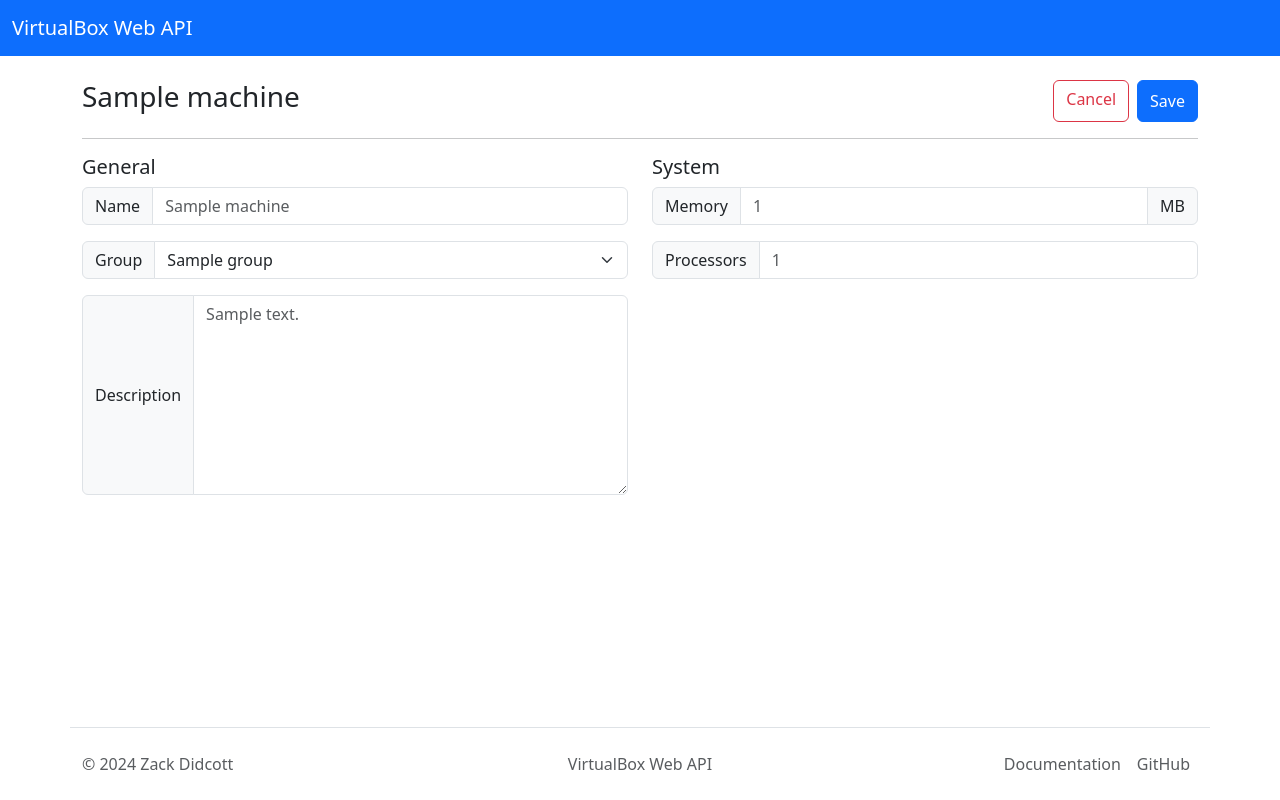
After one commit to Zedeldi/vbox-api, a Flask app: template vbox_api/http/templates/machine_edit.html in a window 1280 px wide. The commit adds this page. Run offline with Flask 3, Linux system fonts and the light colour scheme; the template is opened without the code that fills it: most values are stand-ins (such as "Sample title", 1, 10 or a date in 2020); some libraries are stand-ins or nearby versions.

Commit message:
Add initial machine_edit endpoint for HTTP interface

```diff
--- a/vbox_api/http/templates/dashboard.html
+++ b/vbox_api/http/templates/dashboard.html
@@ -11,7 +11,7 @@
         <p class="card-text">
           <span class="badge text-bg-{{ ['secondary', 'success', 'warning', 'danger'][machine.get_health()] }}">{{ machine.get_state_name() }}</span>
           <br>
-          Location: {{ machine.groups[0] }}
+          Group: {{ machine.groups[0] }}
         </p>
       </div>
     </div>
--- a/vbox_api/http/templates/machine.html
+++ b/vbox_api/http/templates/machine.html
@@ -3,6 +3,9 @@
 {% block content %}
 <div class="d-flex">
   <h3 class="me-auto">{{ machine.name }}</h3>
+  {% if machine.state in ("PoweredOff", "Saved", "Aborted") %}
+  <a class="btn btn-secondary me-2" href="{{ url_for('machine_edit', machine_id=machine.id) }}" role="button">Edit</a>
+  {% endif %}
   <div class="btn-group">
     {% if machine.state == "Running" and machine.vrde_server.enabled and machine.vrde_server.protocol.lower() == "vnc" %}
     <a class="btn btn-outline-primary" href="{{ url_for('machine_remote', machine_id=machine.id) }}" target="_blank" rel="noopener noreferrer" role="button">Remote Control</a>
@@ -49,7 +52,7 @@
           <h5>General</h5>
           <p>
             <b>State: </b><span class="badge text-bg-{{ ['secondary', 'success', 'warning', 'danger'][machine.get_health()] }}">{{ machine.get_state_name() }}</span><br>
-            <b>Location: </b>{{ machine.groups[0] }}<br>
+            <b>Group: </b>{{ machine.groups[0] }}<br>
             <b>Description: </b>{{ machine.description if machine.description else "No description provided." }}
           </p>
         </section>
--- /dev/null
+++ b/vbox_api/http/templates/machine_edit.html
@@ -0,0 +1,55 @@
+{% extends "layout.html" %}
+{% block title %}Edit - {{ machine.name }}{% endblock %}
+{% block content %}
+<form method="POST">
+  <div class="d-flex">
+    <h3 class="me-auto">{{ machine.name }}</h3>
+    <a class="btn btn-outline-danger me-2" href="{{ url_for('machine', machine_id=machine.id) }}" role="button">Cancel</a>
+    <button type="submit" class="btn btn-primary">Save</button>
+  </div>
+  <hr>
+  <div class="row">
+    <ul class="list-group list-group-flush"></ul>
+      <div class="col">
+        <li class="list-group-item">
+          <section id="general">
+            <h5>General</h5>
+            <div class="input-group mb-3">
+              <span class="input-group-text">Name</span>
+              <input type="text" id="name" name="name" class="form-control" placeholder="{{ machine.name }}">
+            </div>
+            <div class="input-group mb-3">
+              <span class="input-group-text">Group</span>
+              <select id="groups" name="groups" class="form-select">
+                {% for group in api.machine_groups %}
+                <option value="{{ group }}" {{ "selected" if machine.groups[0] == group }}>{{ group }}</option>
+                {% endfor %}
+              </select>
+            </div>
+            <div class="input-group">
+              <span class="input-group-text">Description</span>
+              <textarea id="description" name="description" class="form-control" style="height: 200px;" placeholder="{{ machine.description if machine.description else 'Enter machine description...' }}"></textarea>
+            </div>
+          </section>
+        </li>
+      </div>
+      <div class="col">
+        <li class="list-group-item">
+          <section id="system">
+            <h5>System</h5>
+            <div class="input-group mb-3">
+              <span class="input-group-text">Memory</span>
+              <input type="number" id="memory_size" name="memory_size" class="form-control" min="4" max="2097152" placeholder="{{ machine.memory_size }}">
+              <span class="input-group-text">MB</span>
+            </div>
+            <div class="input-group mb-3">
+              <span class="input-group-text">Processors</span>
+              <input type="number" id="cpu_count" name="cpu_count" class="form-control" min="1" max="64" placeholder="{{ machine.cpu_count }}">
+            </div>
+          </section>
+        </li>
+      </div>
+    </ul>
+  </div>
+</form>
+{% endblock %}
```
Also changed, not shown: vbox_api/http/__init__.py (+19 -0 lines).
